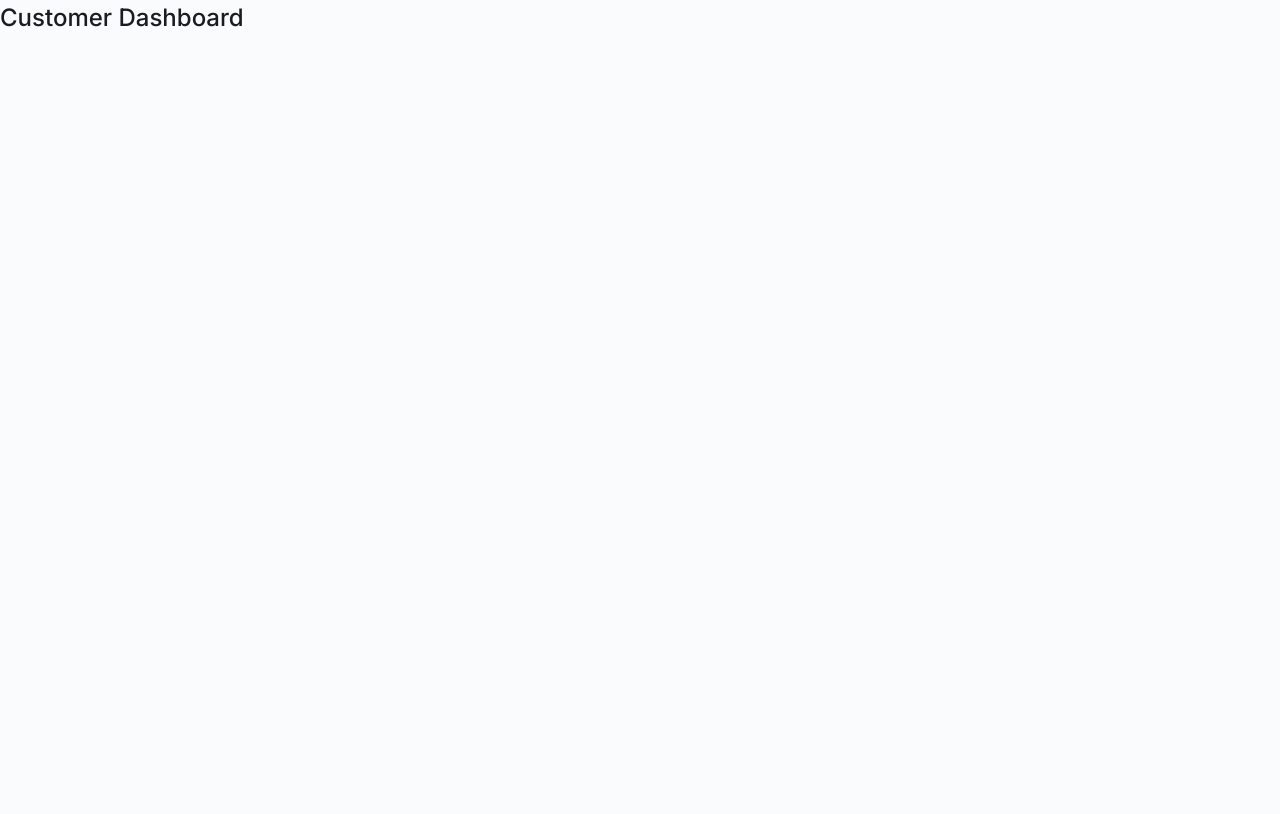
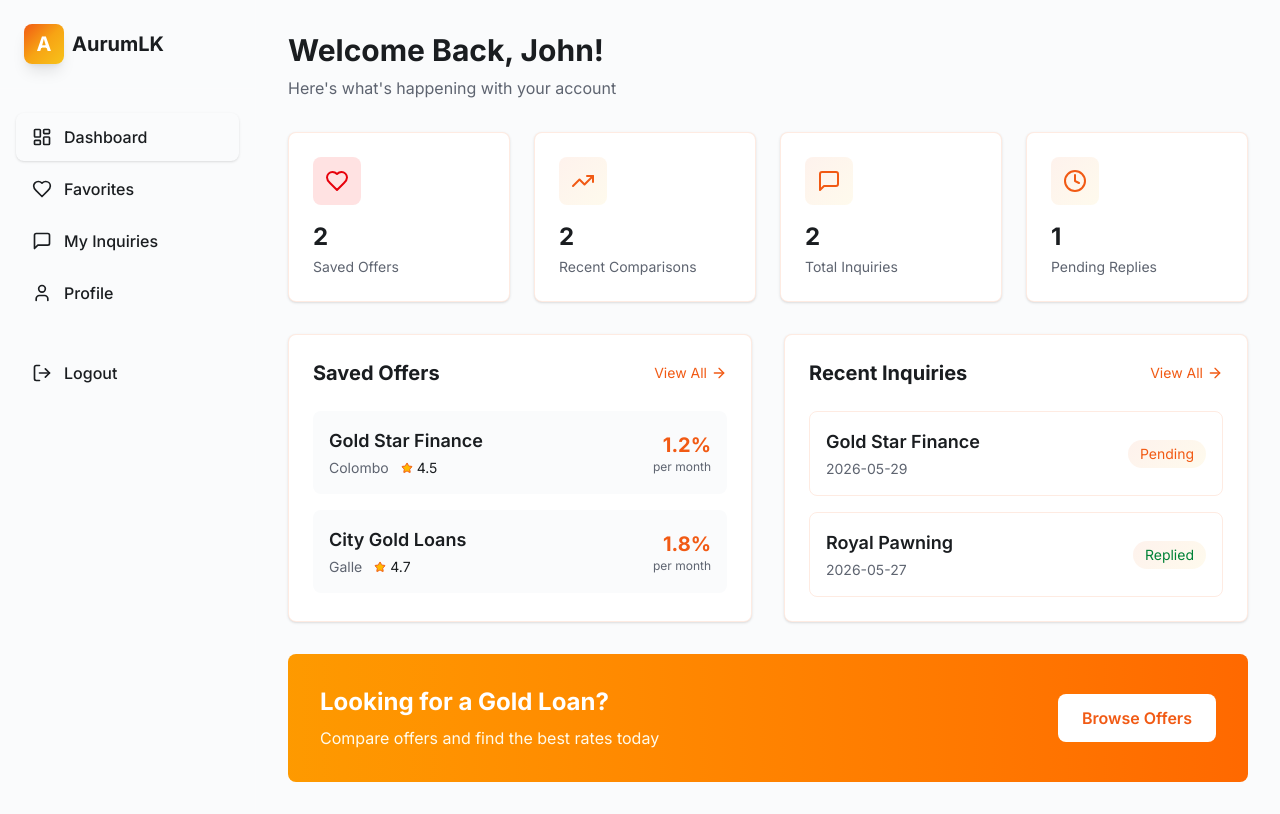
Before and after one commit to wimansa-samudinee/AurumLK, a React (Vite) app in the folder frontend/: page /customer/dashboard in a window 1280 px wide. Built offline with nearby package versions, Linux system fonts and the light colour scheme.

Commit message:
feat : Add customer dashboard UI

```diff
--- a/frontend/src/pages/Customer/CustomerDashboard.tsx
+++ b/frontend/src/pages/Customer/CustomerDashboard.tsx
@@ -1,3 +1,153 @@
+import { Link } from "react-router";
+import DashboardSidebar from "../../components/DashboardSidebar";
+import { Heart, MessageSquare, TrendingUp, Clock, ArrowRight, Star } from "lucide-react";
+
 export default function CustomerDashboard() {
-	return <h1>Customer Dashboard</h1>;
+  const savedOffers = [
+    { id: 1, center: "Gold Star Finance", rate: "1.2%", location: "Colombo", rating: 4.5 },
+    { id: 2, center: "City Gold Loans", rate: "1.8%", location: "Galle", rating: 4.7 },
+  ];
+
+  const recentComparisons = [
+    { id: 1, date: "2026-05-28", offers: 3 },
+    { id: 2, date: "2026-05-25", offers: 2 },
+  ];
+
+  const inquiries = [
+    { id: 1, center: "Gold Star Finance", status: "Pending", date: "2026-05-29" },
+    { id: 2, center: "Royal Pawning", status: "Replied", date: "2026-05-27" },
+  ];
+
+  return (
+    <div className="flex min-h-screen bg-gray-50">
+      <DashboardSidebar role="customer" />
+
+      <main className="flex-1">
+        <div className="p-8">
+          <div className="mb-8">
+            <h1 className="text-3xl font-bold text-gray-900 mb-2">Welcome Back, John!</h1>
+            <p className="text-gray-600">Here's what's happening with your account</p>
+          </div>
+
+          <div className="grid grid-cols-1 md:grid-cols-4 gap-6 mb-8">
+            <div className="bg-white rounded-lg shadow-sm border p-6">
+              <div className="flex items-center justify-between mb-4">
+                <div className="w-12 h-12 bg-red-100 rounded-lg flex items-center justify-center">
+                  <Heart className="w-6 h-6 text-red-600" />
+                </div>
+              </div>
+              <div className="text-2xl font-bold text-gray-900 mb-1">{savedOffers.length}</div>
+              <div className="text-sm text-gray-600">Saved Offers</div>
+            </div>
+
+            <div className="bg-white rounded-lg shadow-sm border p-6">
+              <div className="flex items-center justify-between mb-4">
+                <div className="w-12 h-12 bg-blue-100 rounded-lg flex items-center justify-center">
+                  <TrendingUp className="w-6 h-6 text-blue-600" />
+                </div>
+              </div>
+              <div className="text-2xl font-bold text-gray-900 mb-1">{recentComparisons.length}</div>
+              <div className="text-sm text-gray-600">Recent Comparisons</div>
+            </div>
+
+            <div className="bg-white rounded-lg shadow-sm border p-6">
+              <div className="flex items-center justify-between mb-4">
+                <div className="w-12 h-12 bg-green-100 rounded-lg flex items-center justify-center">
+                  <MessageSquare className="w-6 h-6 text-green-600" />
+                </div>
+              </div>
+              <div className="text-2xl font-bold text-gray-900 mb-1">{inquiries.length}</div>
+              <div className="text-sm text-gray-600">Total Inquiries</div>
+            </div>
+
+            <div className="bg-white rounded-lg shadow-sm border p-6">
+              <div className="flex items-center justify-between mb-4">
+                <div className="w-12 h-12 bg-amber-100 rounded-lg flex items-center justify-center">
+                  <Clock className="w-6 h-6 text-amber-600" />
+                </div>
+              </div>
+              <div className="text-2xl font-bold text-gray-900 mb-1">1</div>
+              <div className="text-sm text-gray-600">Pending Replies</div>
+            </div>
+          </div>
+
+          <div className="grid grid-cols-1 lg:grid-cols-2 gap-8 mb-8">
+            <div className="bg-white rounded-lg shadow-sm border p-6">
+              <div className="flex items-center justify-between mb-6">
+                <h2 className="text-xl font-bold text-gray-900">Saved Offers</h2>
+                <Link to="/customer/favorites" className="text-amber-600 hover:text-amber-700 text-sm flex items-center space-x-1">
+                  <span>View All</span>
+                  <ArrowRight className="w-4 h-4" />
+                </Link>
+              </div>
+              <div className="space-y-4">
+                {savedOffers.map((offer) => (
+                  <div key={offer.id} className="flex items-center justify-between p-4 bg-gray-50 rounded-lg">
+                    <div className="flex-1">
+                      <h3 className="font-semibold text-gray-900">{offer.center}</h3>
+                      <div className="flex items-center space-x-3 mt-1">
+                        <span className="text-sm text-gray-600">{offer.location}</span>
+                        <span className="text-sm flex items-center space-x-1">
+                          <Star className="w-3 h-3 fill-amber-400 text-amber-400" />
+                          <span>{offer.rating}</span>
+                        </span>
+                      </div>
+                    </div>
+                    <div className="text-right">
+                      <div className="text-xl font-bold text-amber-600">{offer.rate}</div>
+                      <div className="text-xs text-gray-600">per month</div>
+                    </div>
+                  </div>
+                ))}
+              </div>
+            </div>
+
+            <div className="bg-white rounded-lg shadow-sm border p-6">
+              <div className="flex items-center justify-between mb-6">
+                <h2 className="text-xl font-bold text-gray-900">Recent Inquiries</h2>
+                <Link to="/customer/inquiries" className="text-amber-600 hover:text-amber-700 text-sm flex items-center space-x-1">
+                  <span>View All</span>
+                  <ArrowRight className="w-4 h-4" />
+                </Link>
+              </div>
+              <div className="space-y-4">
+                {inquiries.map((inquiry) => (
+                  <div key={inquiry.id} className="flex items-center justify-between p-4 border rounded-lg">
+                    <div className="flex-1">
+                      <h3 className="font-semibold text-gray-900">{inquiry.center}</h3>
+                      <div className="text-sm text-gray-600 mt-1">{inquiry.date}</div>
+                    </div>
+                    <span
+                      className={`px-3 py-1 rounded-full text-sm ${
+                        inquiry.status === "Replied"
+                          ? "bg-green-100 text-green-700"
+                          : "bg-yellow-100 text-yellow-700"
+                      }`}
+                    >
+                      {inquiry.status}
+                    </span>
+                  </div>
+                ))}
+              </div>
+            </div>
+          </div>
+
+          <div className="bg-gradient-to-r from-amber-500 to-orange-500 rounded-lg p-8 text-white">
+            <div className="flex flex-col md:flex-row items-center justify-between">
+              <div className="mb-4 md:mb-0">
+                <h2 className="text-2xl font-bold mb-2">Looking for a Gold Loan?</h2>
+                <p className="text-amber-50">Compare offers and find the best rates today</p>
+              </div>
+              <Link
+                to="/offers"
+                className="px-6 py-3 bg-white text-amber-600 rounded-lg hover:bg-amber-50 transition-colors font-semibold"
+              >
+                Browse Offers
+              </Link>
+            </div>
+          </div>
+        </div>
+      </main>
+    </div>
+  );
 }
```
